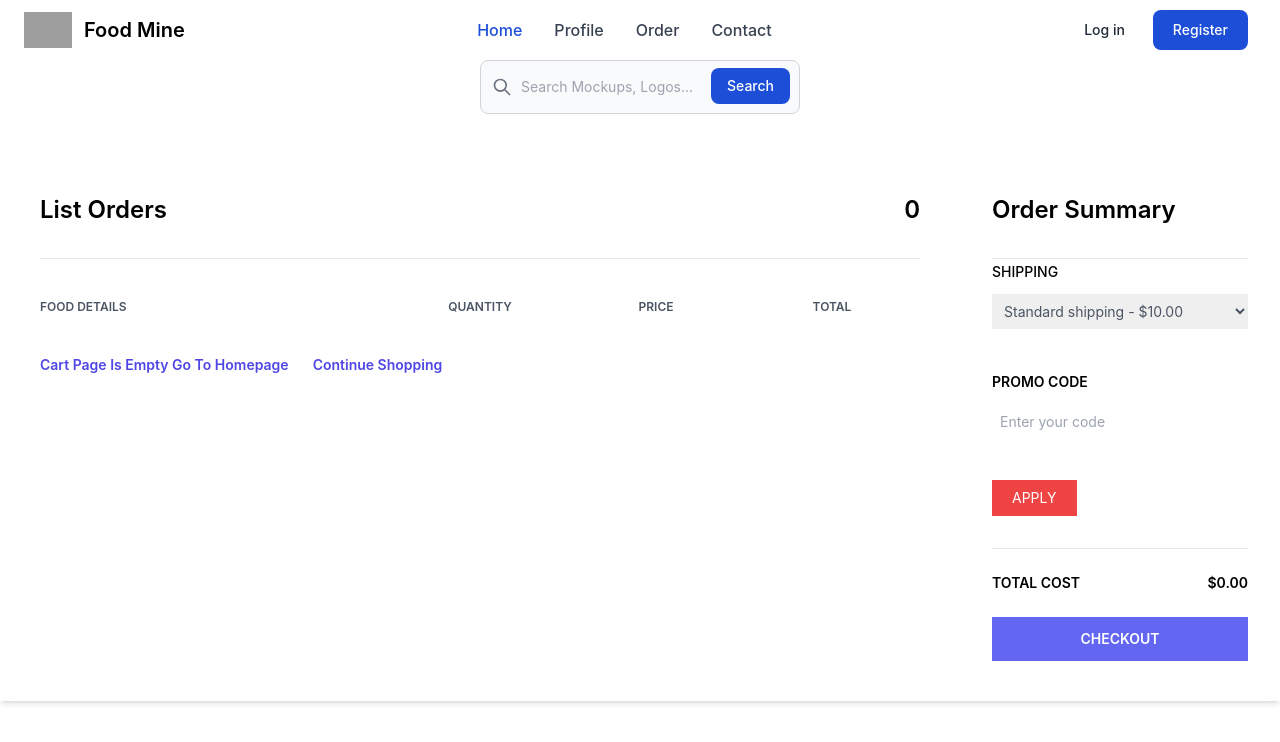
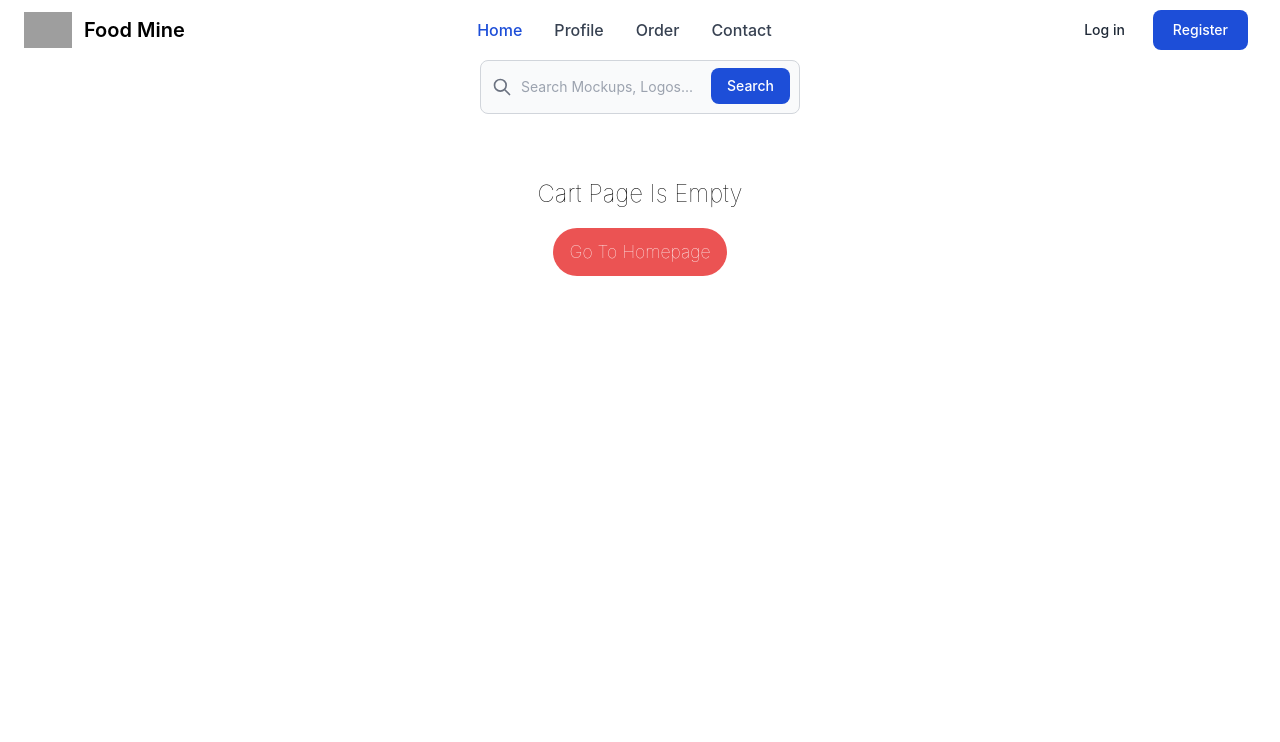
Before and after one commit to lucasngucii/Food-UI, an Angular app: page /cart-page in a window 1280 px wide. Shown: the top 742 px of the page. Built offline with nearby package versions, Linux system fonts and the light colour scheme; grey boxes are pictures that could not be loaded.

Commit message:
22/12/2022

```diff
--- a/src/app/components/pages/cart-page/cart-page.component.html
+++ b/src/app/components/pages/cart-page/cart-page.component.html
@@ -1,6 +1,9 @@
 <app-header></app-header>
 <app-search></app-search>
-<div class="container mx-auto mt-10">
+<app-not-found [visible]="!cart || !cart.items.length" notFoundMessage="Cart Page Is Empty"
+                    resetLinkText="Go To Homepage">
+                </app-not-found>
+<div class="container mx-auto mt-10" *ngIf="cart.totalCount">
     <div class="flex shadow-md my-10">
         <div class="w-3/4 bg-white px-10 py-10">
             <div class="flex justify-between border-b pb-8">
@@ -63,11 +66,10 @@
                     }}</span>
             </div>
 
-            <a routerLink="/" class="flex font-semibold text-indigo-600 text-sm mt-10">
-                <app-not-found [visible]="!cart || !cart.items.length" notFoundMessage="Cart Page Is Empty"
-                    resetLinkText="Go To Homepage">
-                </app-not-found>
+            <a routerLink="/" class="flex font-semibold text-indigo-600 text-sm mt-10" >
                 <svg class="fill-current mr-2 text-indigo-600 w-4" viewBox="0 0 448 512">
+                    <path
+                        d="M134.059 296H436c6.627 0 12-5.373 12-12v-56c0-6.627-5.373-12-12-12H134.059v-46.059c0-21.382-25.851-32.09-40.971-16.971L7.029 239.029c-9.373 9.373-9.373 24.569 0 33.941l86.059 86.059c15.119 15.119 40.971 4.411 40.971-16.971V296z" />
                 </svg>
                 Continue Shopping
             </a>
--- a/src/app/components/partials/not-found/not-found.component.css
+++ b/src/app/components/partials/not-found/not-found.component.css
@@ -0,0 +1,24 @@
+div {
+    display: flex;
+    align-items: center;
+    justify-content: center;
+    flex-direction: column;
+    font-size: 1.5rem;
+    font-weight: 100;
+    height: 15rem;
+}
+
+a {
+    font-size: 1.1rem;
+    background-color: #e72929;
+    color: white;
+    border-radius: 10rem;
+    padding: 0.7rem 1rem;
+    margin: 1rem;
+    opacity: 0.8;
+}
+
+a:hover {
+    opacity: 1;
+    cursor: pointer;
+}
```
